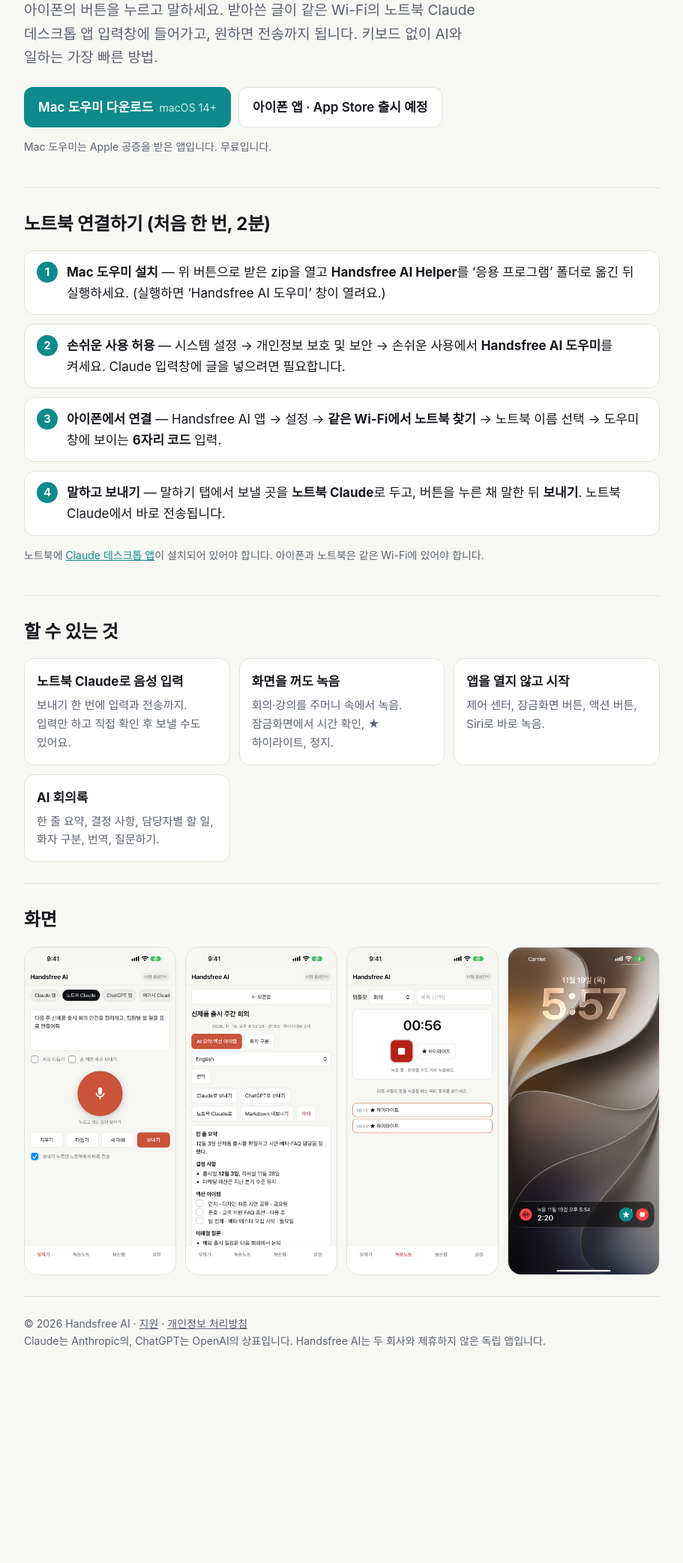
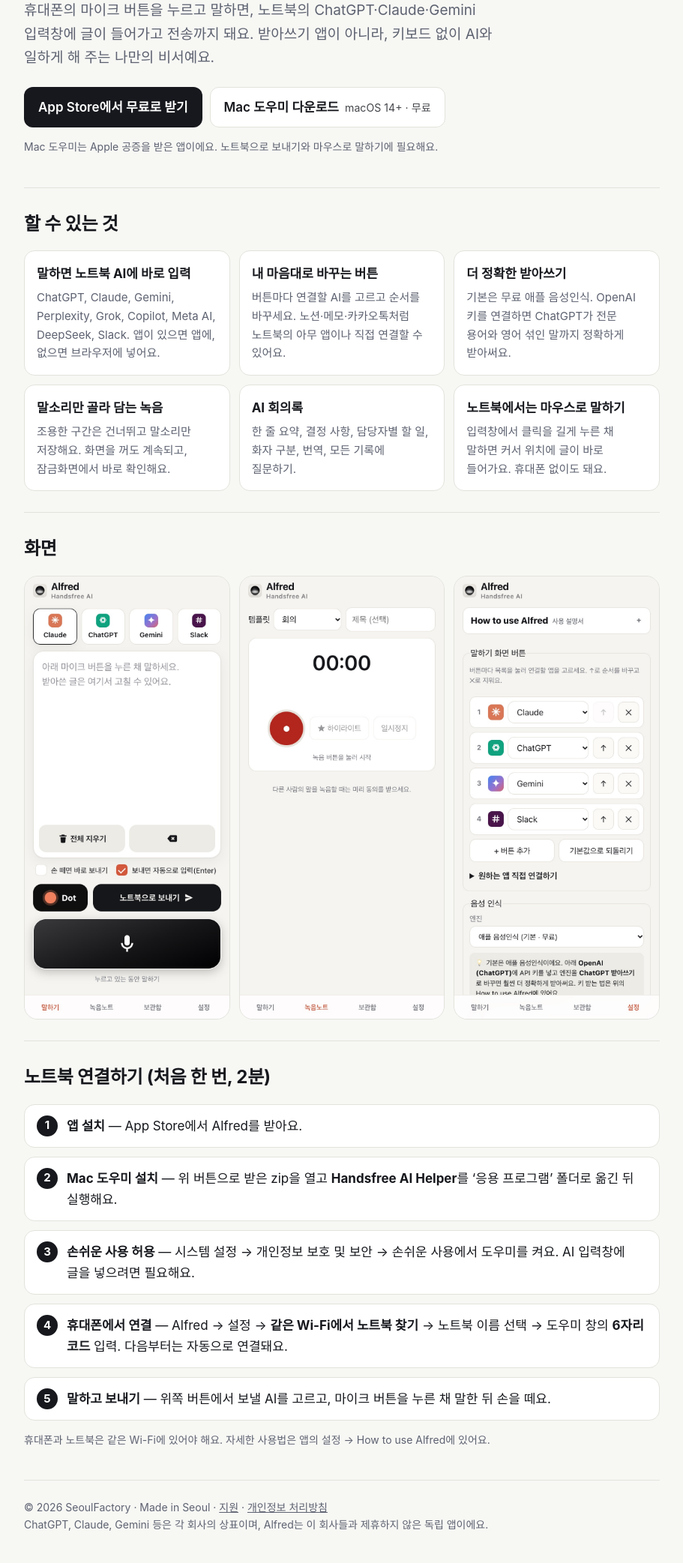
Before and after one commit to steverse-code/handsfree_ai, a plain HTML site: page index.html in a window 1280 px wide. Shown: the part 234-2319 px from the top of the page at 75% size, without its empty margins (184-1095 px from the left). Before the commit the page ends 2075 px from the top, so only its background shows below. Drawn offline with Linux system fonts and the light colour scheme.

Commit message:
Rename site to Alfred - Handsfree AI
New icon, App Store link, button customization, ChatGPT transcription,
sound-only recording and mouse talk; privacy policy updated; SeoulFactory credit.

Co-Authored-By: Claude Opus 5.5 <noreply@anthropic.com>

```diff
--- a/index.html
+++ b/index.html
@@ -3,63 +3,68 @@
 <head>
 <meta charset="utf-8">
 <meta name="viewport" content="width=device-width, initial-scale=1">
-<title>Handsfree AI — 말하면 노트북 Claude에 바로 입력</title>
-<meta name="description" content="아이폰 버튼을 누르고 말하면 노트북 Claude 데스크톱 앱에 바로 입력·전송됩니다. 화면을 꺼도 계속되는 AI 녹음과 회의록까지.">
+<title>Alfred - Handsfree AI — 말만 하면 AI에게 대신 전해 드려요</title>
+<meta name="description" content="휴대폰에 말하면 Alfred가 노트북의 ChatGPT·Claude·Gemini에 대신 입력해 드려요. 말소리만 골라 담는 녹음과 AI 회의록까지. SeoulFactory.">
+<meta property="og:title" content="Alfred - Handsfree AI">
+<meta property="og:description" content="말만 하면 AI에게 대신 전해 드려요. 키보드 없이 AI와 일하는 나만의 비서.">
+<meta property="og:image" content="https://steverse-code.github.io/handsfree_ai/icon.png">
 <link rel="icon" href="icon.png">
+<link rel="apple-touch-icon" href="icon.png">
 <link rel="stylesheet" href="style.css">
 </head>
 <body>
 <div class="wrap">
   <header class="nav">
-    <a class="brand" href="./"><img src="icon.png" alt="">Handsfree AI</a>
-    <nav><a href="support.html">지원</a><a href="privacy.html">개인정보</a></nav>
+    <a class="brand" href="./"><img src="icon.png" alt="">Alfred</a>
+    <nav><a href="#setup">시작하기</a><a href="support.html">지원</a><a href="privacy.html">개인정보</a></nav>
   </header>
 
   <div class="hero">
-    <h1>폰에 말하면,<br><em>노트북 Claude</em>에 바로 들어갑니다</h1>
-    <p class="lead">아이폰의 버튼을 누르고 말하세요. 받아쓴 글이 같은 Wi-Fi의 노트북 Claude 데스크톱 앱 입력창에 들어가고, 원하면 전송까지 됩니다. 키보드 없이 AI와 일하는 가장 빠른 방법.</p>
+    <h1>말만 하세요.<br><em>Alfred</em>가 AI에게 대신 전해 드려요</h1>
+    <p class="lead">휴대폰의 마이크 버튼을 누르고 말하면, 노트북의 ChatGPT·Claude·Gemini 입력창에 글이 들어가고 전송까지 돼요. 받아쓰기 앱이 아니라, 키보드 없이 AI와 일하게 해 주는 나만의 비서예요.</p>
     <div class="cta">
-      <a class="btn primary" href="https://github.com/steverse-code/handsfree_ai/releases/latest/download/HandsfreeAI-Helper.zip">
-        Mac 도우미 다운로드 <small>macOS 14+</small></a>
-      <span class="btn">아이폰 앱 · App Store 출시 예정</span>
+      <a class="btn primary" href="https://apps.apple.com/kr/app/handsfree-ai/id6836719575">App Store에서 무료로 받기</a>
+      <a class="btn" href="https://github.com/steverse-code/handsfree_ai/releases/latest/download/HandsfreeAI-Helper.zip">Mac 도우미 다운로드 <small>macOS 14+ · 무료</small></a>
     </div>
-    <p class="note">Mac 도우미는 Apple 공증을 받은 앱입니다. 무료입니다.</p>
+    <p class="note">Mac 도우미는 Apple 공증을 받은 앱이에요. 노트북으로 보내기와 마우스로 말하기에 필요해요.</p>
   </div>
-
-  <section id="setup">
-    <h2>노트북 연결하기 (처음 한 번, 2분)</h2>
-    <ol class="steps">
-      <li><strong>Mac 도우미 설치</strong> — 위 버튼으로 받은 zip을 열고 <b>Handsfree AI Helper</b>를 ‘응용 프로그램’ 폴더로 옮긴 뒤 실행하세요. (실행하면 ‘Handsfree AI 도우미’ 창이 열려요.)</li>
-      <li><strong>손쉬운 사용 허용</strong> — 시스템 설정 → 개인정보 보호 및 보안 → 손쉬운 사용에서 <b>Handsfree AI 도우미</b>를 켜세요. Claude 입력창에 글을 넣으려면 필요합니다.</li>
-      <li><strong>아이폰에서 연결</strong> — Handsfree AI 앱 → 설정 → <b>같은 Wi-Fi에서 노트북 찾기</b> → 노트북 이름 선택 → 도우미 창에 보이는 <b>6자리 코드</b> 입력.</li>
-      <li><strong>말하고 보내기</strong> — 말하기 탭에서 보낼 곳을 <b>노트북 Claude</b>로 두고, 버튼을 누른 채 말한 뒤 <b>보내기</b>. 노트북 Claude에서 바로 전송됩니다.</li>
-    </ol>
-    <p class="note">노트북에 <a href="https://claude.ai/download">Claude 데스크톱 앱</a>이 설치되어 있어야 합니다. 아이폰과 노트북은 같은 Wi-Fi에 있어야 합니다.</p>
-  </section>
 
   <section>
     <h2>할 수 있는 것</h2>
     <div class="grid">
-      <div class="card"><h3>노트북 Claude로 음성 입력</h3><p>보내기 한 번에 입력과 전송까지. 입력만 하고 직접 확인 후 보낼 수도 있어요.</p></div>
-      <div class="card"><h3>화면을 꺼도 녹음</h3><p>회의·강의를 주머니 속에서 녹음. 잠금화면에서 시간 확인, ★ 하이라이트, 정지.</p></div>
-      <div class="card"><h3>앱을 열지 않고 시작</h3><p>제어 센터, 잠금화면 버튼, 액션 버튼, Siri로 바로 녹음.</p></div>
-      <div class="card"><h3>AI 회의록</h3><p>한 줄 요약, 결정 사항, 담당자별 할 일, 화자 구분, 번역, 질문하기.</p></div>
+      <div class="card"><h3>말하면 노트북 AI에 바로 입력</h3><p>ChatGPT, Claude, Gemini, Perplexity, Grok, Copilot, Meta AI, DeepSeek, Slack. 앱이 있으면 앱에, 없으면 브라우저에 넣어요.</p></div>
+      <div class="card"><h3>내 마음대로 바꾸는 버튼</h3><p>버튼마다 연결할 AI를 고르고 순서를 바꾸세요. 노션·메모·카카오톡처럼 노트북의 아무 앱이나 직접 연결할 수 있어요.</p></div>
+      <div class="card"><h3>더 정확한 받아쓰기</h3><p>기본은 무료 애플 음성인식. OpenAI 키를 연결하면 ChatGPT가 전문 용어와 영어 섞인 말까지 정확하게 받아써요.</p></div>
+      <div class="card"><h3>말소리만 골라 담는 녹음</h3><p>조용한 구간은 건너뛰고 말소리만 저장해요. 화면을 꺼도 계속되고, 잠금화면에서 바로 확인해요.</p></div>
+      <div class="card"><h3>AI 회의록</h3><p>한 줄 요약, 결정 사항, 담당자별 할 일, 화자 구분, 번역, 모든 기록에 질문하기.</p></div>
+      <div class="card"><h3>노트북에서는 마우스로 말하기</h3><p>입력창에서 클릭을 길게 누른 채 말하면 커서 위치에 글이 바로 들어가요. 휴대폰 없이도 돼요.</p></div>
     </div>
   </section>
 
   <section>
     <h2>화면</h2>
     <div class="shots">
-      <img src="shots/01.png" alt="말하기 화면: 노트북 Claude로 보내기" loading="lazy">
-      <img src="shots/02.png" alt="AI 회의록: 결정 사항과 액션 아이템" loading="lazy">
-      <img src="shots/03.png" alt="녹음노트: 녹음 중과 하이라이트" loading="lazy">
-      <img src="shots/04.jpg" alt="잠금화면 녹음 표시" loading="lazy">
+      <img src="shots/a0.jpg" alt="말하기 화면: AI 버튼 4개와 검정 마이크 버튼" loading="lazy">
+      <img src="shots/a1.jpg" alt="녹음노트 화면: 소리 날 때만 녹음" loading="lazy">
+      <img src="shots/a2.jpg" alt="설정 화면: 말하기 버튼 편집과 How to use Alfred" loading="lazy">
     </div>
   </section>
 
+  <section id="setup">
+    <h2>노트북 연결하기 (처음 한 번, 2분)</h2>
+    <ol class="steps">
+      <li><strong>앱 설치</strong> — App Store에서 Alfred를 받아요.</li>
+      <li><strong>Mac 도우미 설치</strong> — 위 버튼으로 받은 zip을 열고 <b>Handsfree AI Helper</b>를 ‘응용 프로그램’ 폴더로 옮긴 뒤 실행해요.</li>
+      <li><strong>손쉬운 사용 허용</strong> — 시스템 설정 → 개인정보 보호 및 보안 → 손쉬운 사용에서 도우미를 켜요. AI 입력창에 글을 넣으려면 필요해요.</li>
+      <li><strong>휴대폰에서 연결</strong> — Alfred → 설정 → <b>같은 Wi-Fi에서 노트북 찾기</b> → 노트북 이름 선택 → 도우미 창의 <b>6자리 코드</b> 입력. 다음부터는 자동으로 연결돼요.</li>
+      <li><strong>말하고 보내기</strong> — 위쪽 버튼에서 보낼 AI를 고르고, 마이크 버튼을 누른 채 말한 뒤 손을 떼요.</li>
+    </ol>
+    <p class="note">휴대폰과 노트북은 같은 Wi-Fi에 있어야 해요. 자세한 사용법은 앱의 설정 → How to use Alfred에 있어요.</p>
+  </section>
+
   <footer>
-    © 2026 Handsfree AI · <a href="support.html">지원</a> · <a href="privacy.html">개인정보 처리방침</a><br>
-    Claude는 Anthropic의, ChatGPT는 OpenAI의 상표입니다. Handsfree AI는 두 회사와 제휴하지 않은 독립 앱입니다.
+    © 2026 SeoulFactory · Made in Seoul · <a href="support.html">지원</a> · <a href="privacy.html">개인정보 처리방침</a><br>
+    ChatGPT, Claude, Gemini 등은 각 회사의 상표이며, Alfred는 이 회사들과 제휴하지 않은 독립 앱이에요.
   </footer>
 </div>
 </body>
--- a/style.css
+++ b/style.css
@@ -1,12 +1,12 @@
 :root {
   --bg: #f7f7f4; --surface: #ffffff; --text: #16181d; --muted: #5d6270; --line: #e3e3dc;
-  --brand-1: #26307a; --brand-2: #0e8a8c; --accent: #0e8a8c; --accent-ink: #ffffff;
+  --brand-1: #16181d; --brand-2: #5d6270; --accent: #16181d; --accent-ink: #ffffff;
   color-scheme: light;
 }
 @media (prefers-color-scheme: dark) {
   :root:not([data-theme="light"]) {
     --bg: #0f1116; --surface: #181b22; --text: #eceef2; --muted: #a2a7b3; --line: #2a2e38;
-    --accent: #2fb4b6; --accent-ink: #0f1116; color-scheme: dark;
+    --accent: #eceef2; --accent-ink: #0f1116; color-scheme: dark;
   }
 }
 * { box-sizing: border-box; }
@@ -23,7 +23,7 @@ header.nav { display: flex; align-items: center; justify-content: space-between;
 .hero h1 { font-size: clamp(30px, 6vw, 46px); line-height: 1.2; letter-spacing: -0.02em; margin: 0 0 14px; }
 .hero h1 em { font-style: normal; background: linear-gradient(90deg, var(--brand-1), var(--brand-2));
   -webkit-background-clip: text; background-clip: text; color: transparent; }
-@media (prefers-color-scheme: dark) { :root:not([data-theme="light"]) .hero h1 em { background: linear-gradient(90deg, #8d97ff, #2fb4b6); -webkit-background-clip: text; background-clip: text; } }
+@media (prefers-color-scheme: dark) { :root:not([data-theme="light"]) .hero h1 em { background: linear-gradient(90deg, #ffffff, #a2a7b3); -webkit-background-clip: text; background-clip: text; } }
 .hero p.lead { font-size: 19px; color: var(--muted); margin: 0 0 24px; max-width: 640px; }
 .cta { display: flex; flex-wrap: wrap; gap: 10px; }
 .btn { display: inline-flex; align-items: center; gap: 8px; padding: 12px 18px; border-radius: 12px; font-weight: 600;
```
Also changed, not shown: privacy.html (+9 -9 lines), support.html (+14 -8 lines), icon.png, shots/01.png (deleted), shots/02.png (deleted), shots/03.png (deleted), shots/04.jpg (deleted), shots/a0.jpg (added), shots/a1.jpg (added), shots/a2.jpg (added), 1 other file.
